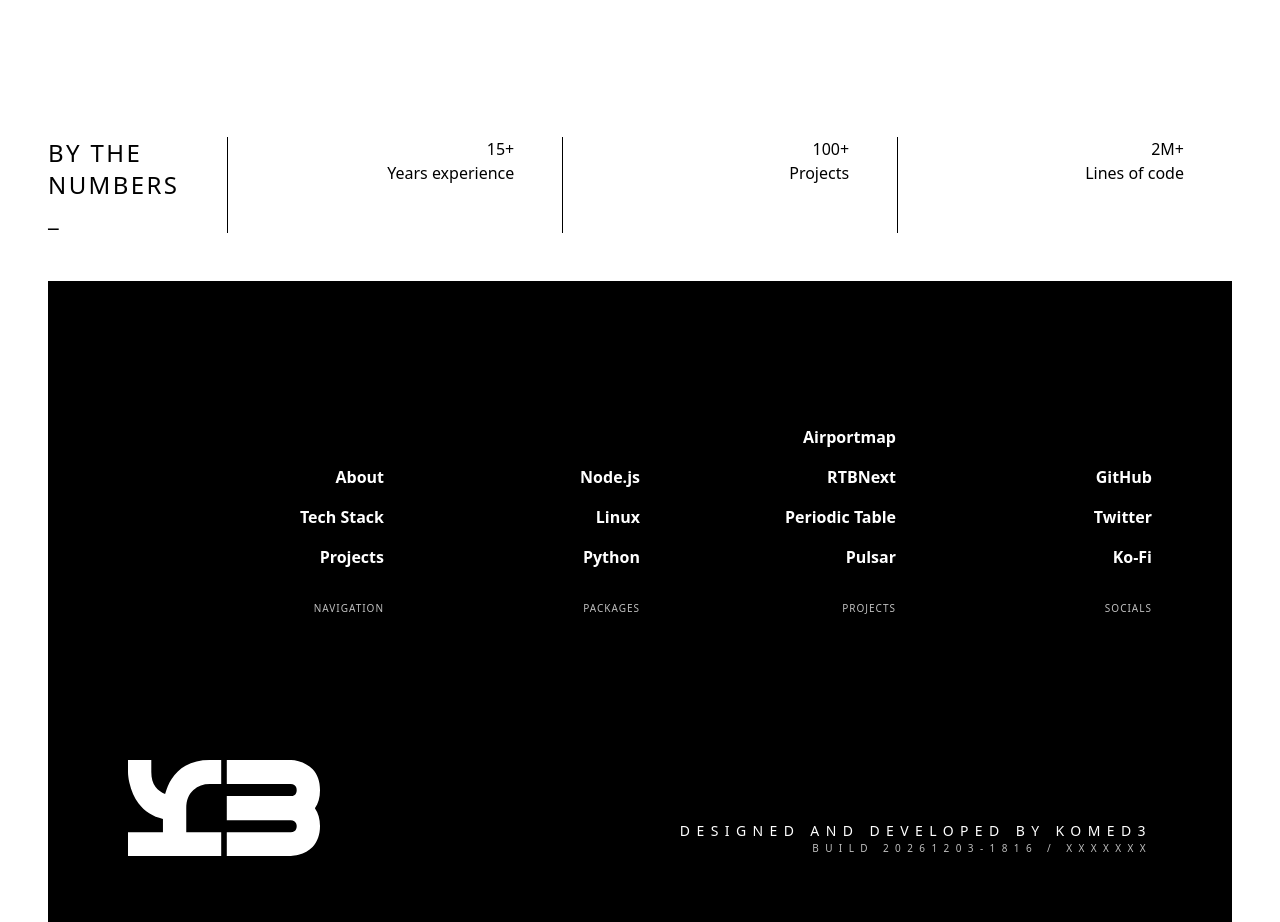
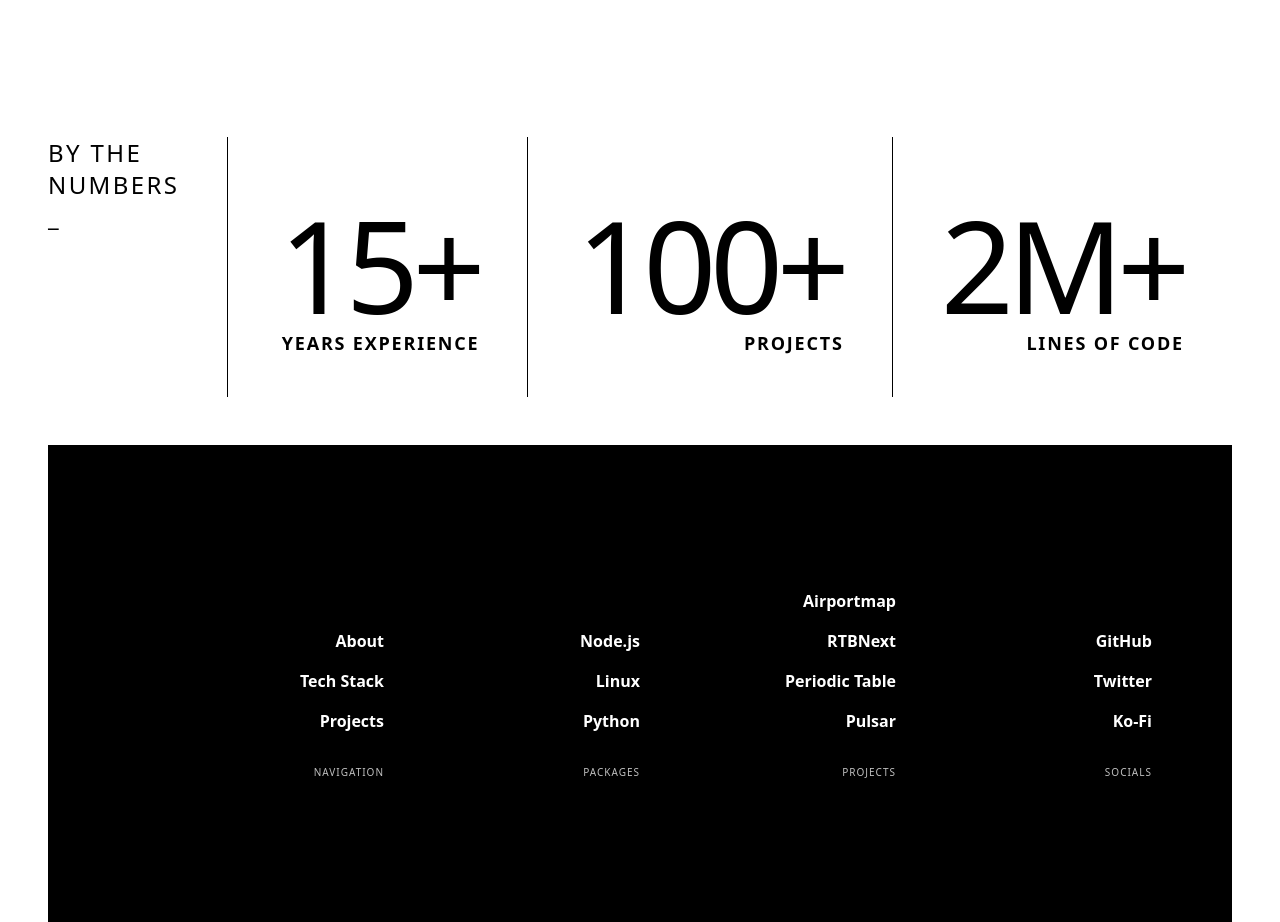
Before and after one commit to komed3/web, a React (Vite) app: page / in a window 1280 px wide. Shown: the part 3240-4162 px from the top of the page. Built offline with nearby package versions, Linux system fonts and the light colour scheme; a web font is replaced by a local one.

Commit message:
Update Numbers.tsx

```diff
--- a/src/components/Numbers.tsx
+++ b/src/components/Numbers.tsx
@@ -19,13 +19,13 @@ export function Numbers () {
       { NUMBERS.map( ( { label, value }, i ) => (
         <div
           key= { i }
-          className= 'flex-1 px-12 text-right'
+          className= 'flex-1 px-12 pt-16 pb-10 text-right'
         >
-          <div className= ''>
+          <div className= 'text-9xl font-extralight tracking-tighter'>
             { value }
           </div>
 
-          <div className= ''>
+          <div className= 'text-lg font-bold uppercase tracking-widest'>
             { label }
           </div>
         </div>
```
